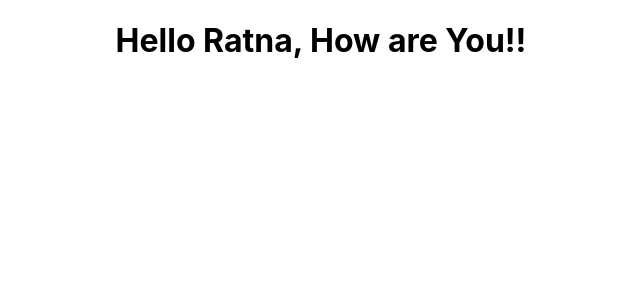
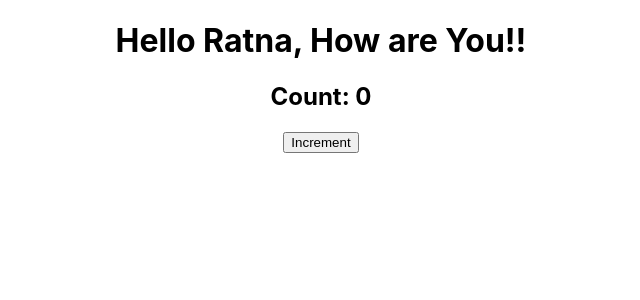
Before and after one commit to Ratna1992/react-template, a React (Create React App) app: page / in a window 1280 px wide. Shown: the top 300 px of the page, without its empty margins (319-959 px from the left). Built offline with nearby package versions, Linux system fonts and the light colour scheme.

Commit message:
react state

```diff
--- a/src/App.tsx
+++ b/src/App.tsx
@@ -2,11 +2,13 @@ import React from 'react';
 import logo from './logo.svg';
 import './App.css';
 import { Greeting } from './components/Greetings';
+import Counter from './classes/Counter';
 
 function App() {
   return (
     <div className="App">
       <Greeting msg='How are You!'/>
+      <Counter/>
     </div>
   );
 }
--- /dev/null
+++ b/src/classes/Counter.tsx
@@ -0,0 +1,39 @@
+import React, { Component } from 'react';
+
+interface CounterState {
+  count: number;
+}
+
+class Counter extends Component<{}, CounterState> {
+  constructor(props: {}) {
+    super(props);
+    this.state = {
+      count: 0
+    };
+  }
+
+  componentDidMount() {
+    console.log('Component mounted');
+  }
+
+  componentWillUnmount() {
+    console.log('Component will unmount');
+  }
+
+  render() {
+    return (
+      <div>
+        <h2>Count: {this.state.count}</h2>
+        <button onClick={this.incrementCount}>Increment</button>
+      </div>
+    );
+  }
+
+  incrementCount = () => {
+    this.setState((prevState) => ({
+      count: prevState.count + 1
+    }));
+  };
+}
+
+export default Counter;
```
